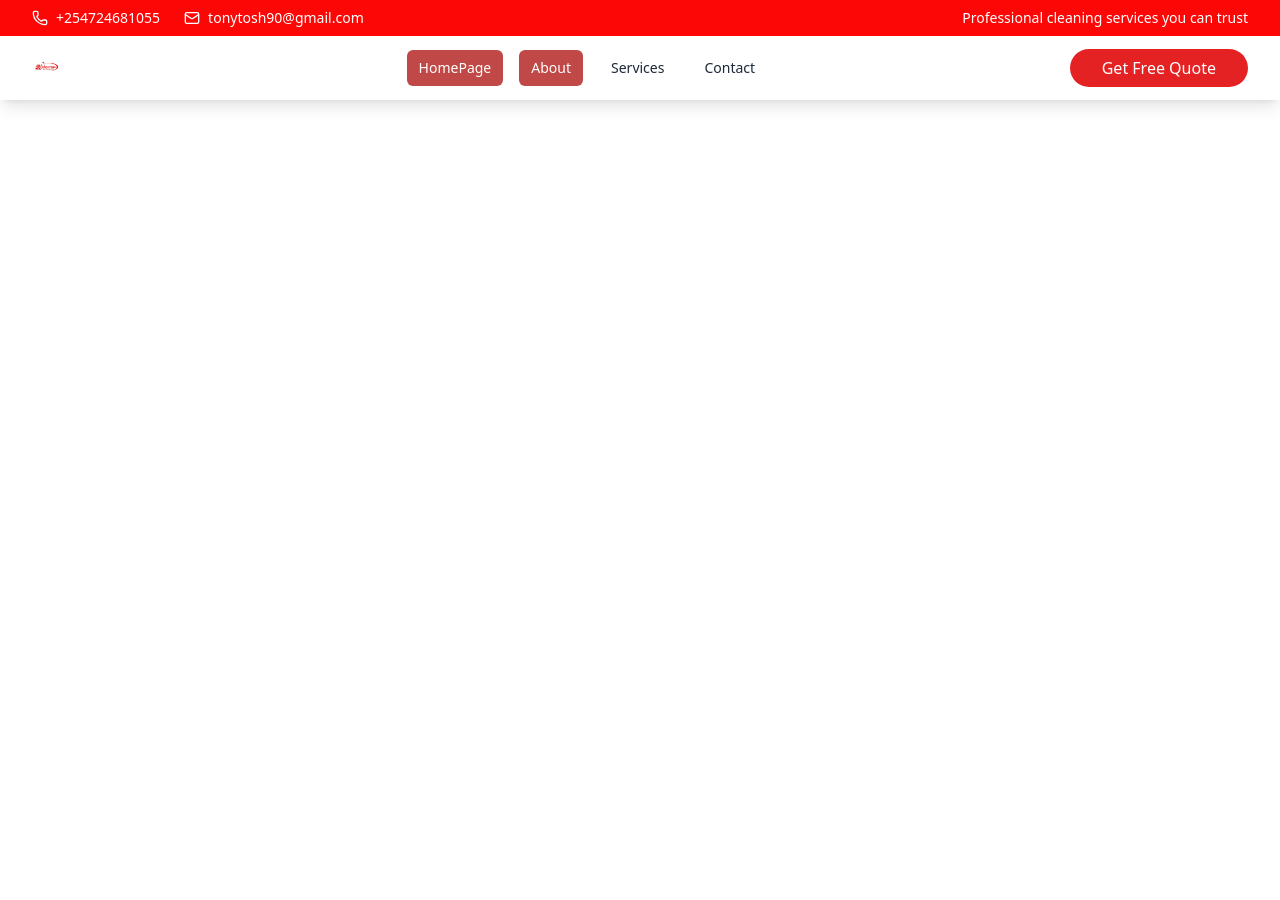
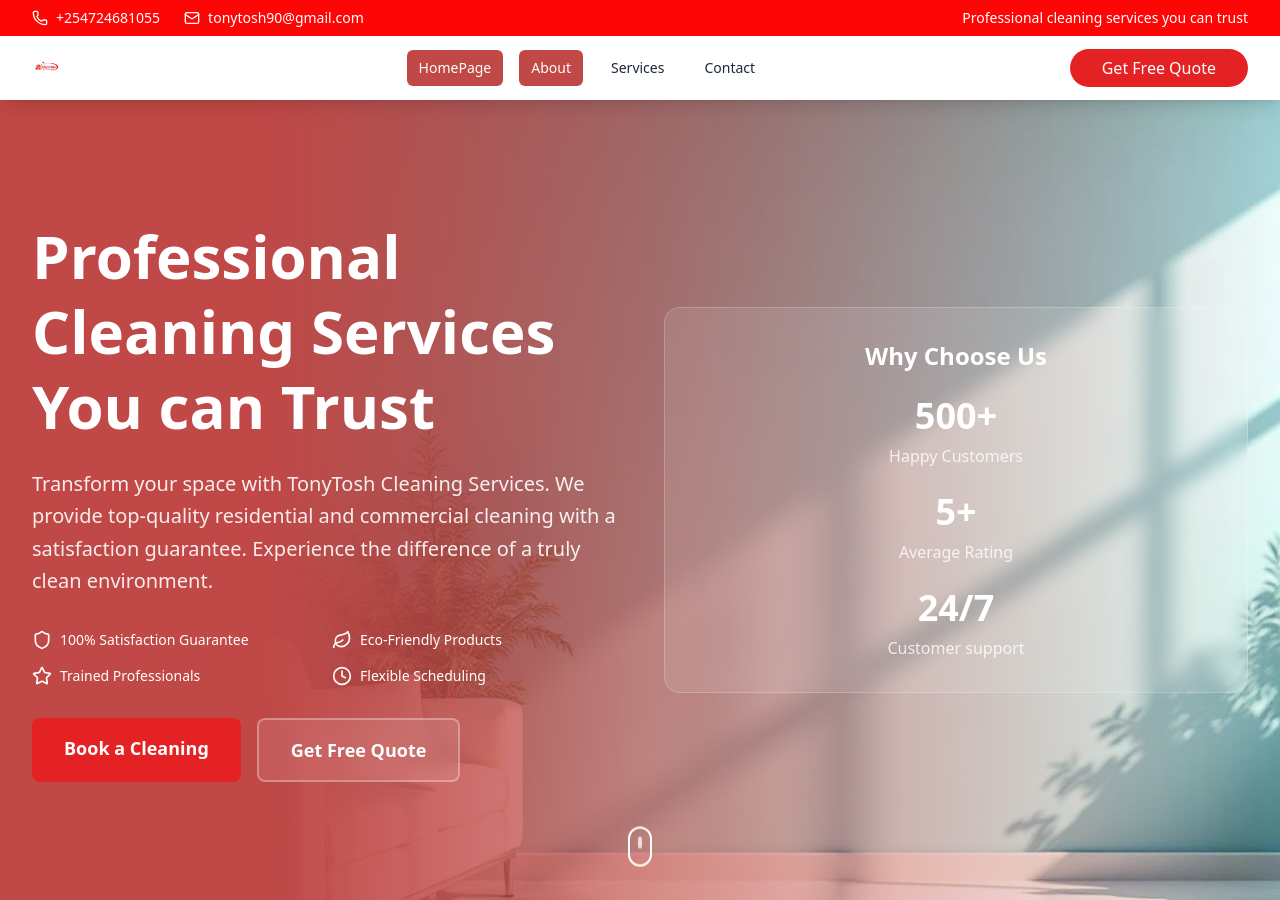
Before and after one commit to shamos13/Cleaning_Services, a React (Vite) app: page /about in a window 1280 px wide. Before the commit the page ends 800 px from the top, so only its background shows below. Built offline with nearby package versions, Linux system fonts and the light colour scheme.

Commit message:
project v3

```diff
--- a/src/components/Hero.jsx
+++ b/src/components/Hero.jsx
@@ -0,0 +1,100 @@
+import {Link} from "react-router-dom";
+import heroImage from '../assets/hero-cleaning.jpg'
+import {Star, Shield, Leaf, Clock } from "lucide-react";
+
+const Hero = () => {
+    return (
+        <section className="relative min-h-screen flex items-center overflow-hidden">
+            {/* Background Hero image with gradient overlay */}
+            <div className="absolute inset-0" style={{backgroundImage: `url(${heroImage})`}}/>
+            <div className="absolute inset-0 bg-linear-to-r from-[#C04846] from-20% via-[#C04846] via-15%"/>
+
+            {/* Content */}
+            <div className="relative max-w-7xl mx-auto px-4 sm:px-6 lg:px-8 py-20">
+                <div className="grid grid-cols-1 lg:grid-cols-2 gap-12 items-center">
+                    {/* Left Column - Main Content*/}
+                    <div className="text-white animate-fade-in">
+                        <h1 className="text-5xl md:text-6xl font-bold leading-tight mb-6">
+                            Professional
+                            <span className="block">Cleaning Services</span>
+                            You can Trust
+                        </h1>
+                        <p className="text-xl mb-8 text-white/90 leading-relaxed">
+                            Transform your space with TonyTosh Cleaning Services. We provide
+                            top-quality residential and commercial cleaning with a satisfaction
+                            guarantee. Experience the difference of a truly clean environment.
+                        </p>
+
+                        {/* Feature highlights */}
+                        <div className="grid grid-cols-2 gap-4 mb-8">
+                            <div className="flex items-center space-x-2">
+                                <Shield className="h-5 w-5"/>
+                                <span className="text-sm">100% Satisfaction Guarantee</span>
+                            </div>
+                            <div className="flex items-center space-x-2">
+                                <Leaf className="h-5 w-5 text-accent"/>
+                                <span className="text-sm">Eco-Friendly Products</span>
+                            </div>
+                            <div className="flex items-center space-x-2">
+                                <Star className="h-5 w-5 text-accent"/>
+                                <span className="text-sm">Trained Professionals</span>
+                            </div>
+                            <div className="flex items-center space-x-2">
+                                <Clock className="h-5 w-5 text-accent"/>
+                                <span className="text-sm">Flexible Scheduling</span>
+                            </div>
+                        </div>
+                        {/* CTA Buttons */}
+                        <div className="flex flex-col sm:flex-row gap-4">
+                            <Link
+                                to="/contact"
+                                className="bg-[#E52223] text-white hover:bg-[#A91F21] px-8 py-4 rounded-lg text-lg font-semibold hover:shadow-lg hover:scale-105 active:scale-95 transition-all hover:bg-[#A91F21]/20"
+                            >
+                                Book a Cleaning
+                            </Link>
+                            <Link
+                                to="/contact"
+                                className="bg-white/10 backdrop-blur-sm text-white border-2 border-white/30 px-8 py-4 rounded-lg font-semibold text-lg transition-all duration-300 hover:bg-white/20 hover:shadow-lg hover:scale-105 active:scale-95 text-center"
+                            >
+                                Get Free Quote
+                            </Link>
+                        </div>
+                    </div>
+
+                    {/* Right Column - Stats or additional info */}
+                    <div className="lg:text-right animate-slide-up">
+                        <div className="bg-white/10 backdrop-blur-sm rounded-2xl p-8 border border-white/20">
+                            <h3 className="text-2xl font-extrabold text-white mb-6 text-center"> Why Choose Us</h3>
+
+                            <div className="space-y-6">
+                                <div className="text-center">
+                                    <div className="text-4xl font-bold mb-2 text-white">500+</div>
+                                    <div className="text-white/80">Happy Customers</div>
+                                </div>
+                                <div className="text-center">
+                                    <div className="text-4xl font-bold mb-2 text-white">5+</div>
+                                    <div className="text-white/80">Average Rating</div>
+                                </div>
+                                <div className="text-center">
+                                    <div className="text-4xl font-bold mb-2 text-white">24/7</div>
+                                    <div className="text-white/80">Customer support</div>
+                                </div>
+
+                            </div>
+                        </div>
+                    </div>
+                </div>
+            </div>
+            {/* Scroll indicator */}
+            <div className="absolute bottom-8 left-1/2 trasnsform -translate-x-1/2">
+                <div className="animate-bounce">
+                    <div className="w-6 h-10 border-2 border-white rounded-full flex justify-center">
+                        <div className="w-1 h-3 bg-white rounded-full mt-2 animate-pulse"></div>
+                    </div>
+                </div>
+            </div>
+        </section>
+    );
+}
+
+export default Hero;
--- a/src/pages/HomePage.jsx
+++ b/src/pages/HomePage.jsx
@@ -1,9 +1,11 @@
 import NavBar from "../components/NavBar.jsx";
+import Hero from "../components/Hero.jsx";
 
 function HomePage() {
     return (
         <>
             <NavBar />
+            <Hero/>
         </>
     )
 }
```
Also changed, not shown: src/assets/hero-cleaning.jpg (added).
